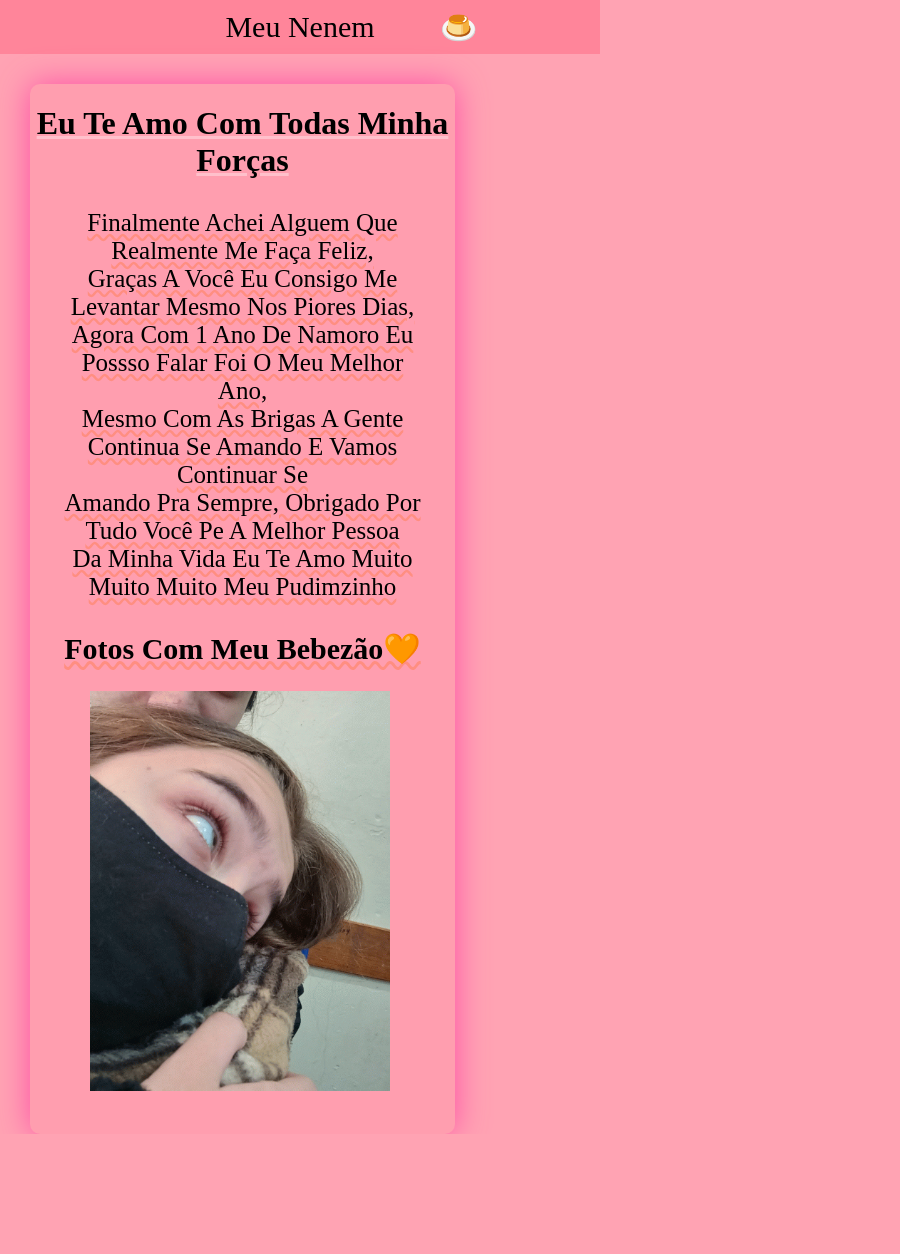
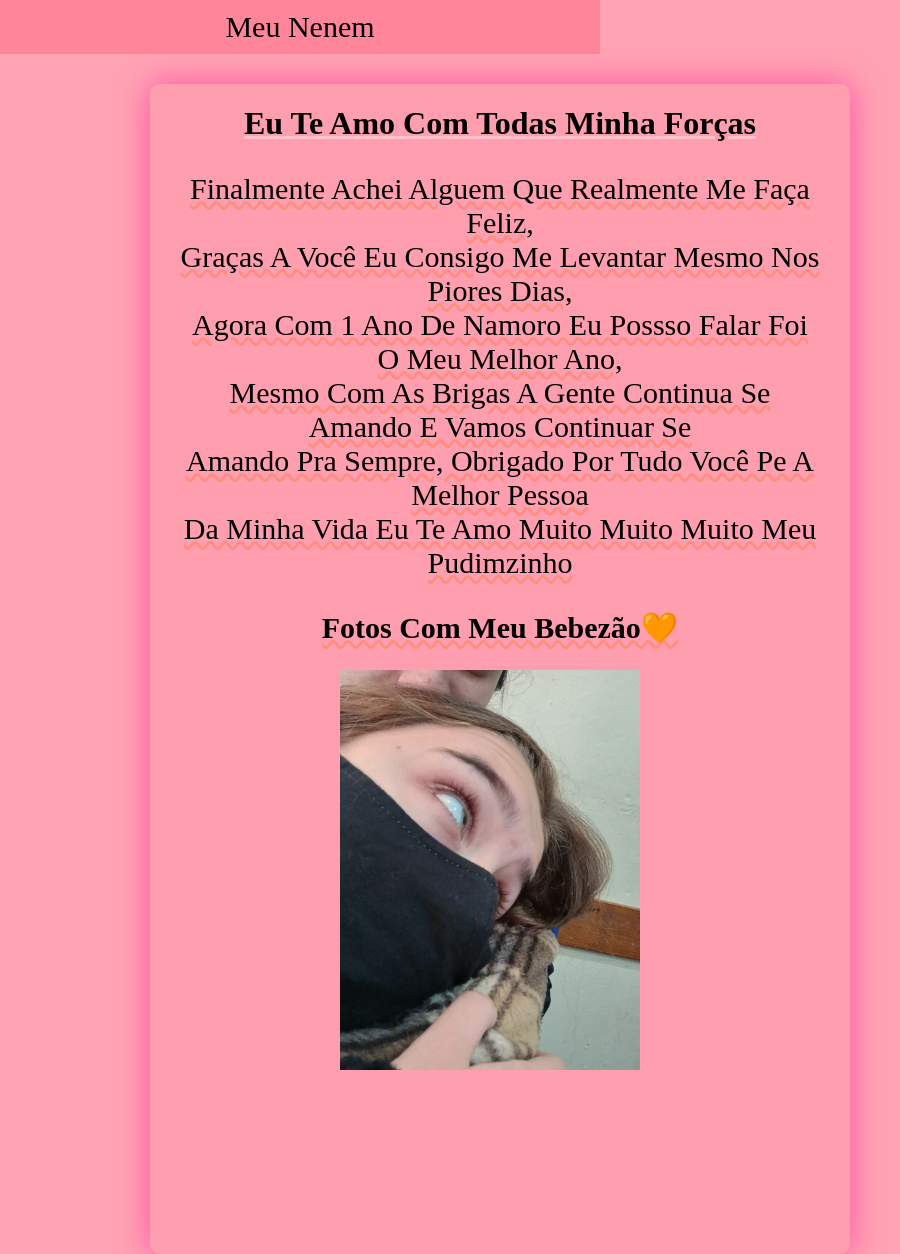
Before and after one commit to mozzi666/amor, a plain HTML site: page index.html in a window 600 px wide. Shown: the top 1254 px of the page, 900 px wide, since content can reach past the window. Before the commit the page ends 1134 px from the top, so only its background shows below. Drawn offline with Linux system fonts and the light colour scheme.

Commit message:
commit 2

```diff
--- a/css/style.css
+++ b/css/style.css
@@ -80,17 +80,17 @@ html {
     border-radius: 10px;
 }
 
-@media screen and (max-width: 600px) {
+ @media (min-width: 600px) {
+
     #container-1 {
         background-color: #ff9eaf;
-    width: 425px;
+        width: 700px;
         box-shadow: 0 0 2rem #ff4da6;
-    height: 1050px;
+        height: 1170px;
         position: absolute;
-    left: 30px;
+        left: 150px;
         margin-top: 30px;
         border-radius: 10px;
-    margin-bottom: 30px;
     }
 
     .toptitle {
@@ -102,6 +102,7 @@ html {
     }
 
     p {
+        font-size: 30px;
         text-decoration: underline;
         text-decoration-style: wavy;
         text-decoration-color: #ff8e81;
@@ -111,14 +112,15 @@ p {
     .bottom {
         position: absolute;
         top: 10px;
-    left: 440px;
+        left: 940px;
         font-size: 30px;
         text-decoration: none;
     }
 
     .imagem1 {
         position: absolute;
-    left: 60px;
+        left: 90px;
+        margin-left: 100px;
     }
 
 }
--- a/css/style2.css
+++ b/css/style2.css
@@ -65,14 +65,14 @@ html {
     margin-bottom: 30px;
 }
 
-@media screen and (max-width: 600px) {
+@media (min-width: 600px) {
 #container-1 {
     background-color: #ff9eaf;
-    width: 425px;
+    width: 550px;
     box-shadow: 0 0 2rem #ff4da6;
     height: 970px;
     position: absolute;
-    left: 30px;
+    left: 240px;
     margin-top: 30px;
     border-radius: 10px;
     margin-bottom: 30px;
```
Also changed, not shown: index.html (+4 -3 lines). Lines whose indentation alone changed are shown as unchanged.
